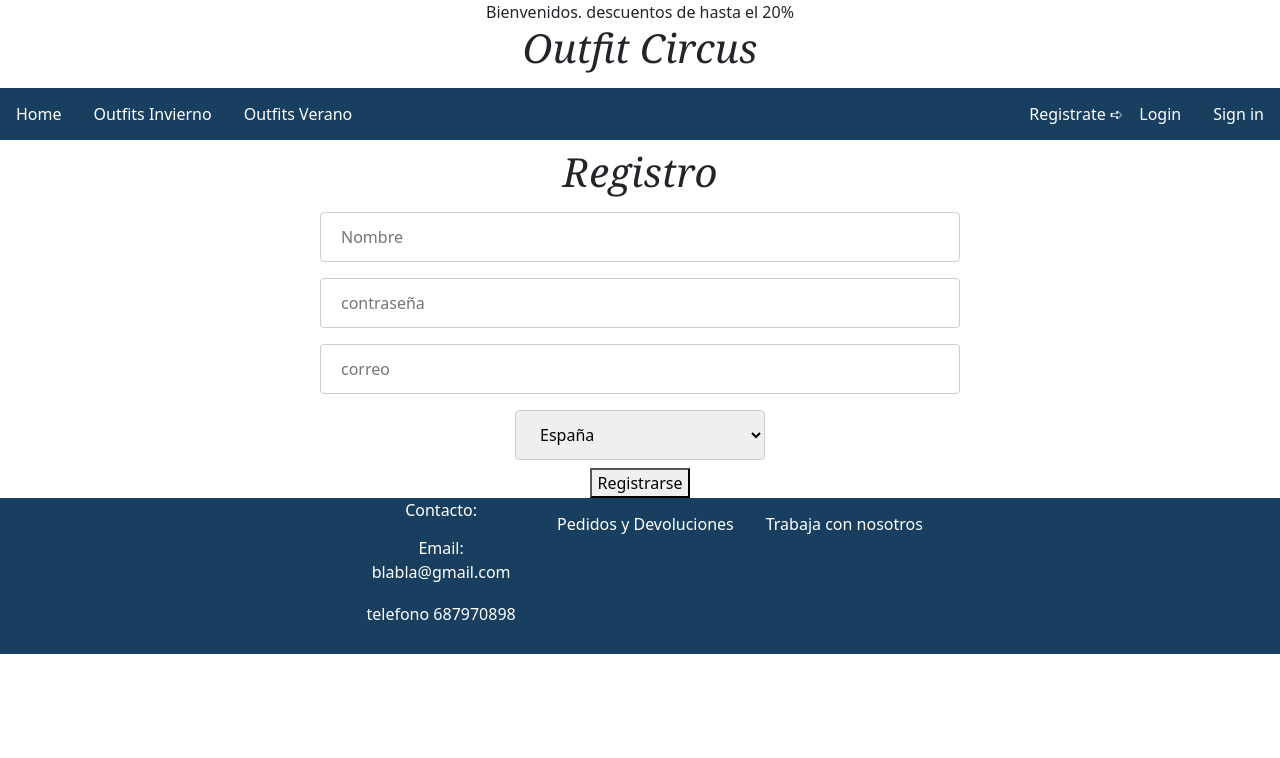
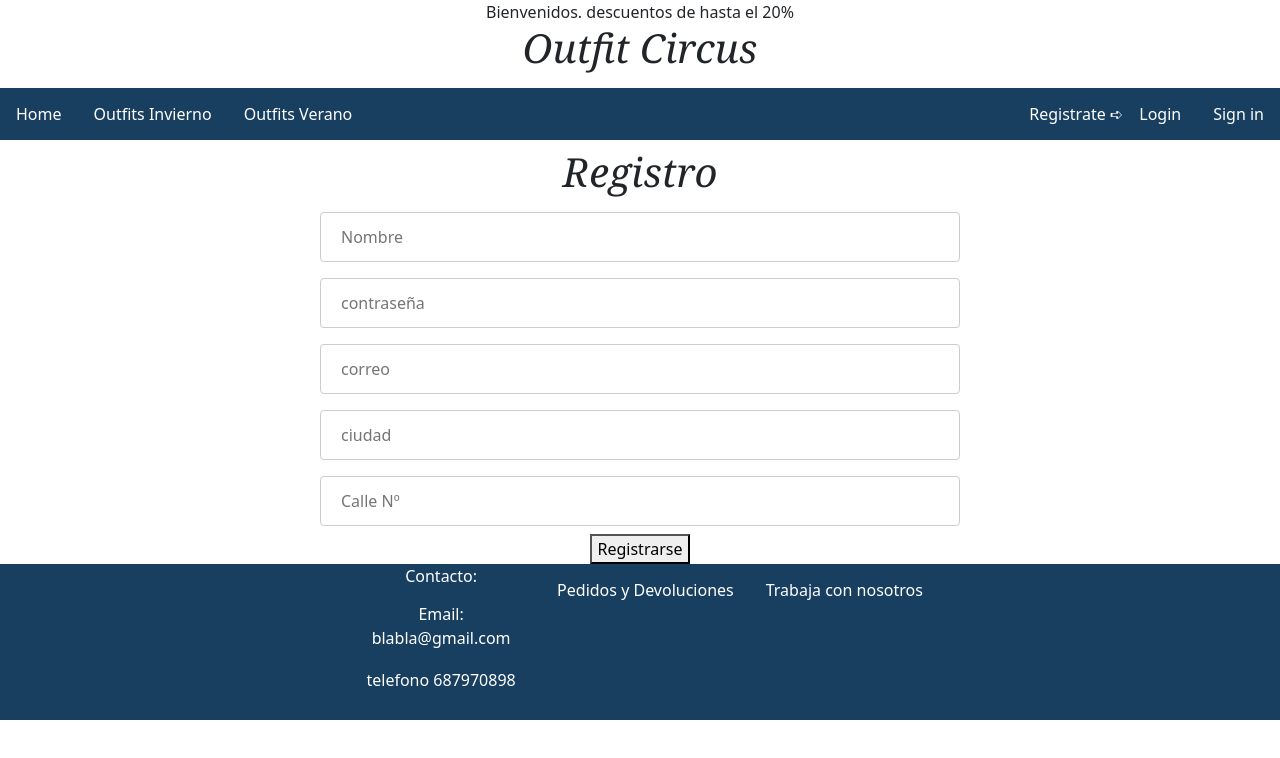
Before and after one commit to Lordsoro/projecteReact, a React (Create React App) app: page /register in a window 1280 px wide. Shown: the top 758 px of the page. Built offline with nearby package versions, Linux system fonts and the light colour scheme.

Commit message:
Update Signin.js

```diff
--- a/src/Pages/Signin.js
+++ b/src/Pages/Signin.js
@@ -8,34 +8,32 @@ export default function Signup() {
     const [name, setName] = useState('');
     const [password, setPassword] = useState('');
     const [email, setEmail] = useState('');
-    const [country, setCountry] = useState('');
+    const [city, setcity] = useState('');
+    const [adress, setAdress] = useState('');
     const navigate = useNavigate();
 
 
     function handleLogin(name, value) {
-
         setName(value)
-
     }
     function handleEmail(name, value) {
-
         setEmail(value)
-
     }
-    function handleCountry(value) {
+    function handleAdress(value) {
         console.log(value)
-        setCountry(value)
+        setcity(value)
     }
-
+    function handleAdress2(value) {
+        console.log(value)
+        setAdress(value)
+    }
     function handlePass(name, value) {
-
         setPassword(value)
-
     }
 
     async function handleSubmit(event) {
         event.preventDefault();
-        console.log(country);
+        console.log(city);
         const baseUrl = 'http://localhost:8000/api/register';
         try {
             const response = await fetch(baseUrl, {
@@ -44,7 +42,8 @@ export default function Signup() {
                     name: name,
                     email: email,
                     password: password,
-                    country: country
+                    city: city,
+                    adress: adress
                 }),
                 headers: {
                     'Accept': 'application/json',
@@ -108,16 +107,26 @@ export default function Signup() {
                         handleChange={handleEmail} />
                 </div>
                 <div>
-                    <select id="country" name="country" defaultValue={"spain"} onChange={(e) => handleCountry(e.target.value)}>
+                    <Input
+                        attribute={{
+                            id: 'city',
+                            name: 'city',
+                            type: 'text',
+                            placeholder: 'ciudad'
+                        }}
+                        handleChange={handleAdress} />
+                </div>
+                <div>
+                    <Input
+                        attribute={{
+                            id: 'adress',
+                            name: 'adress',
+                            type: 'adress',
+                            placeholder: 'Calle Nº '
+                        }}
+                        handleChange={handleAdress2} />
+                </div>
 
-                        <option value="spain" >España</option>
-                        <option value="uk">Reino Unido</option>
-                        <option value="italia">Italia</option>
-                        <option value="francia">Francia</option>
-
-                    </select>
-
-                </div>
 
                 <button onClick={handleSubmit}>Registrarse</button>
 
```
